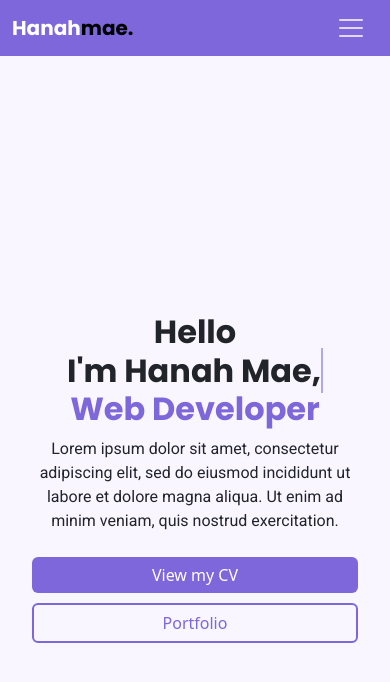
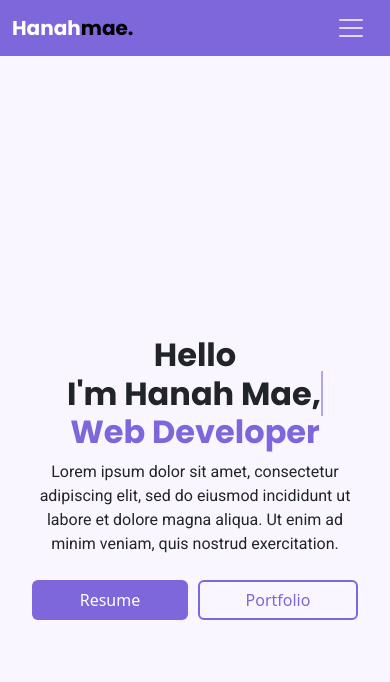
Before and after one commit to HMDuran/my-portfolio, a React (Create React App) app: page / in a window 390 px wide. Shown: the top 682 px of the page. Built offline with nearby package versions, Linux system fonts and the light colour scheme.

Commit message:
chore(hero): update hero section

```diff
--- a/src/components/Hero.js
+++ b/src/components/Hero.js
@@ -41,7 +41,7 @@ function Hero() {
                         <button className="btn btn-primary"
                                 onClick={() => window.open("https://storage.googleapis.com/hanah-cv-bucket/Hanah%20Mae%20Duran%20-%20CV.pdf",
                                 "_blank")}>
-                                View my CV
+                                Resume
                         </button>
 
                         <button className="btn btn-outline-secondary">Portfolio</button>
--- a/src/styles/Hero.css
+++ b/src/styles/Hero.css
@@ -54,7 +54,7 @@
 }
 
 .hero .btn {
-    flex: 1 1 200px;
+    width: 150px;
     text-align: center;
 }
 
@@ -177,7 +177,25 @@
         display: none;
     }
 
+    .btn {
+        flex: 1;
+    }
+
     .circle {
         display: none;
     }
 }
+
+@media (max-width: 360px) {
+    .hero {
+        height: 80vh;
+    }
+    .hero h1 {
+        font-size: 1.6rem;
+        line-height: 1.1;
+    }
+
+    .hero p {
+        font-size: 0.9rem;
+    }
+}
```
